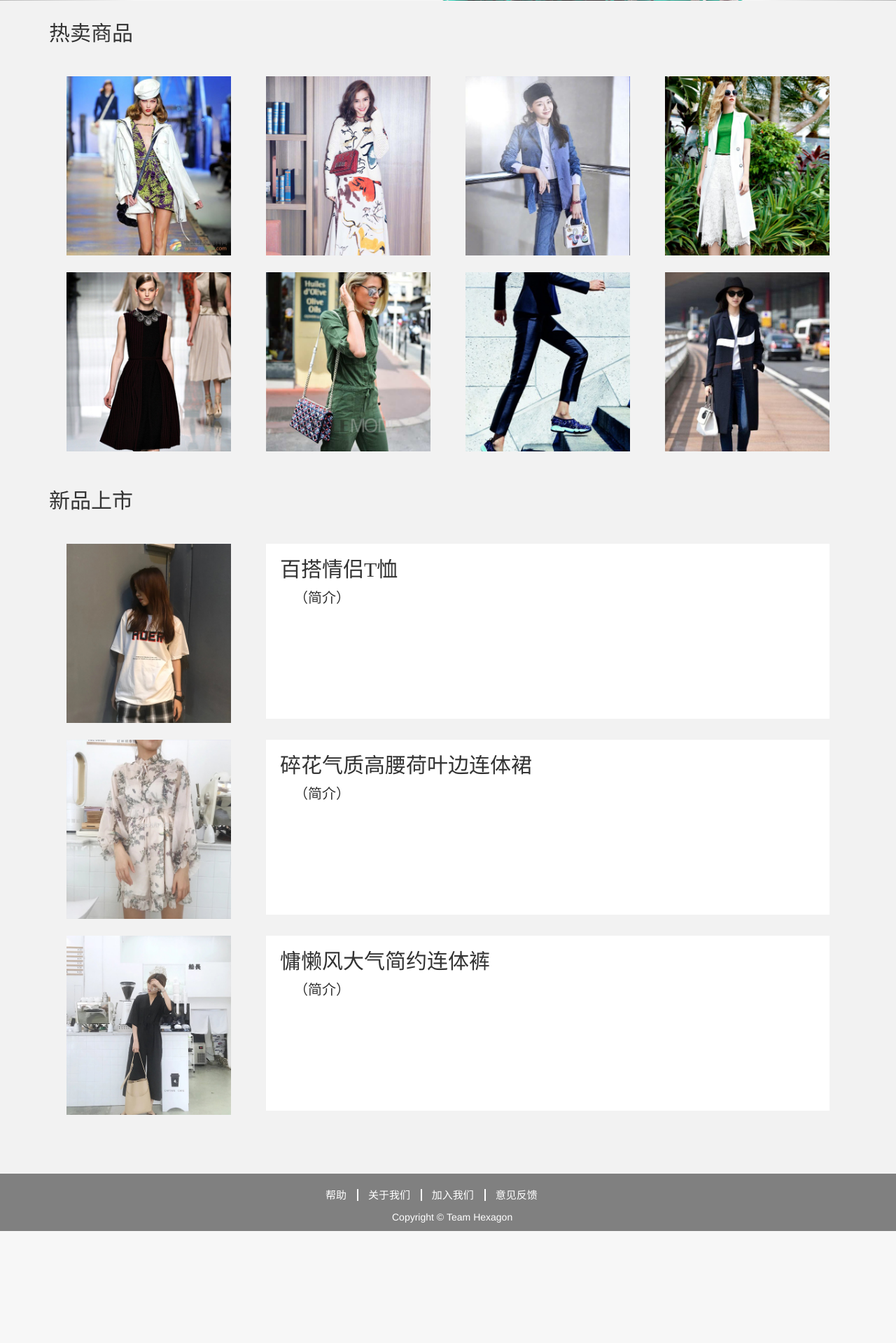
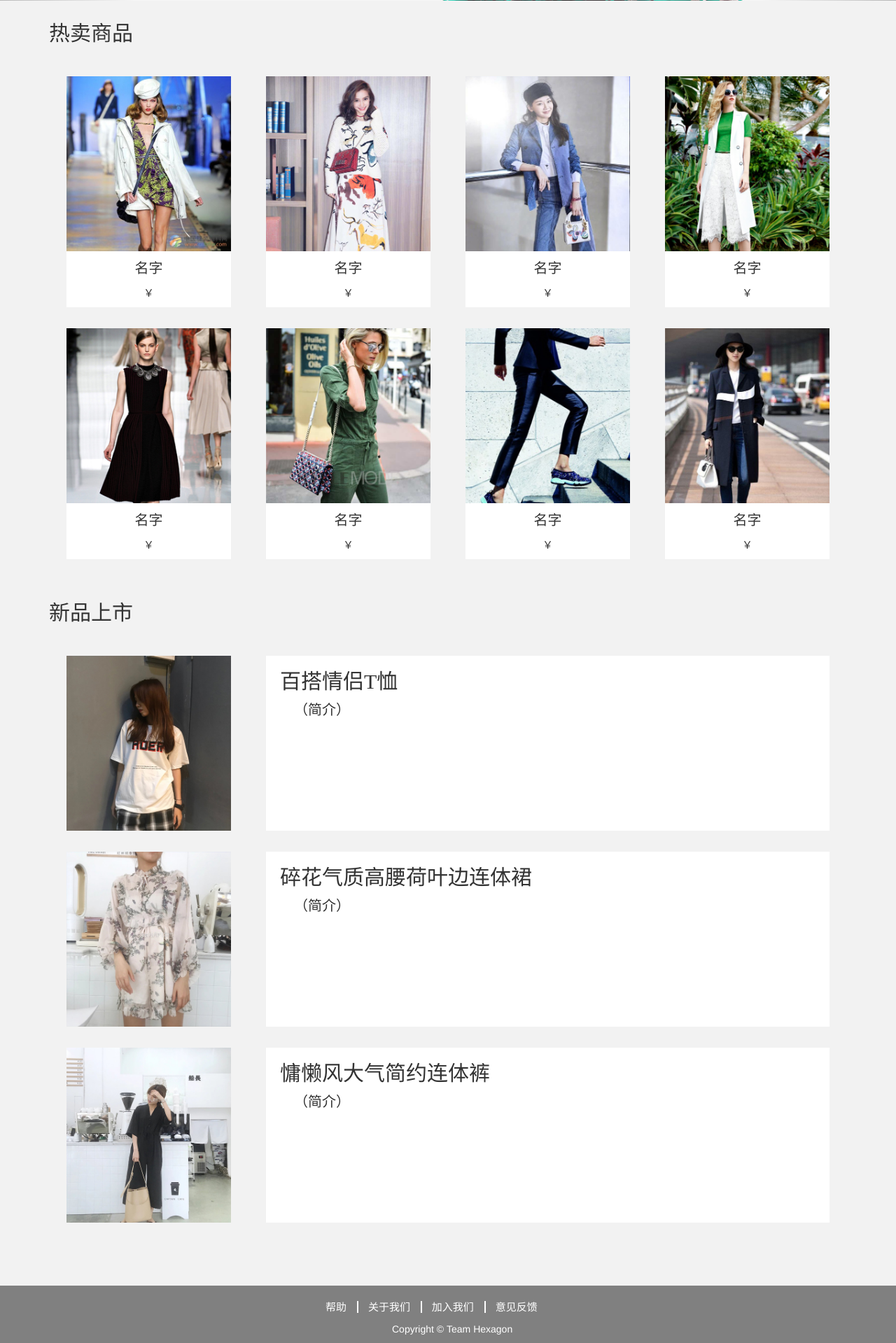
Before and after one commit to lockoct/ShoppingWebsiteHomework, a PHP site: page /static/html/index.html in a window 1280 px wide. Shown: the part 632-2551 px from the top of the page at 70% size. Before the commit the page ends 2391 px from the top, so only its background shows below. Run offline with PHP 8.4, Linux system fonts and the light colour scheme.

Commit message:
内容增加
1.主页热卖商品部分增加了显示商品名字和价格的部分
2.轮播图会自动开始播放

```diff
--- a/static/css/index.css
+++ b/static/css/index.css
@@ -71,12 +71,43 @@ h2{
     margin-top: 10px;
     margin-left: 10px;
     margin-right: 10px;
+    margin-bottom: 0px;
+    height: 250px;
+    background-color: white;
+}
+
+.shopInfo{
+    margin-left: 10px;
+    margin-right: 10px;
+    margin-top: 0px;
+    margin-bottom: 20px;
+    height: 80px;
+    background-color: white;
+}
+
+.shopInfo p.name{
+    margin-bottom: 5px;
+    padding-top: 10px;
+    font-size: 20px;
+    text-align: center;
+}
+
+.shopInfo p.price{
+    padding-top: 5px;
+    font-size: 15px;
+    text-align: center;
+}
+
+.shopItem-new{
+    margin-top: 10px;
+    margin-left: 10px;
+    margin-right: 10px;
     margin-bottom: 20px;
     height: 250px;
     background-color: white;
 }
 
-.shopItem h3{
+.shopItem-new h3{
     font-size: 30px;
     font-family: "Microsoft YaHei";
     padding-top: 20px;
@@ -84,7 +115,7 @@ h2{
     margin-left: 20px;
 }
 
-.shopItem p{
+.shopItem-new p{
     margin-left: 40px;
     font-size: 20px;
     font-family: "Microsoft YaHei";
--- a/static/html/index.html
+++ b/static/html/index.html
@@ -10,6 +10,7 @@
         <link rel="stylesheet" href="../css/index.css">
         <script src="../js/jquery-3.3.1.min.js"></script>
         <script src="../js/bootstrap.min.js"></script>
+        <script src="../js/index.js"></script>
         <title>新华服装商城 - 主页</title>
     </head>
 
@@ -152,44 +153,77 @@
                 <!-- 商品第一行 -->
                 <div class="col-md-3 col-md-offset-0 col-sm-4 col-sm-offset-0 col-xs-10 col-xs-offset-1">
                     <div class="shopItem">
-                        <img src="../image/girl_6.jpg" width="100%">
+                        <img src="../image/girl_6.jpg" width="100%" height="100%">
+                    </div>
+
+                    <div class="shopInfo">
+                        <p class="name">名字</p>
+                        <p class="price">￥</p>
                     </div>
                 </div>
                 <div class="col-md-3 col-md-offset-0 col-sm-4 col-sm-offset-0 col-xs-10 col-xs-offset-1">
                     <div class="shopItem">
-                        <img src="../image/girl_7_1.jpg" width="100%">
+                        <img src="../image/girl_7_1.jpg" width="100%" height="100%">
+                    </div>
+                    <div class="shopInfo">
+                        <p class="name">名字</p>
+                        <p class="price">￥</p>
                     </div>
                 </div>
                 <div class="col-md-3 col-md-offset-0 col-sm-4 col-sm-offset-0 col-xs-10 col-xs-offset-1 ">
                     <div class="shopItem">
-                        <img src="../image/girl_8_1.jpg" width="100%">
+                        <img src="../image/girl_8_1.jpg" width="100%" height="100%">
+                    </div>
+                    <div class="shopInfo">
+                        <p class="name">名字</p>
+                        <p class="price">￥</p>
                     </div>
                 </div>
                 <div class="col-md-3 col-md-offset-0 col-sm-4 col-sm-offset-0 col-xs-10 col-xs-offset-1 ">
                     <div class="shopItem">
-                        <img src="../image/girl_9_1.jpg" width="100%">
+                        <img src="../image/girl_9_1.jpg" width="100%" height="100%">
+                    </div>
+                    <div class="shopInfo">
+                        <p class="name">名字</p>
+                        <p class="price">￥</p>
                     </div>
                 </div>
 
                 <!-- 商品第二行 -->
                 <div class="col-md-3 col-md-offset-0 col-sm-4 col-sm-offset-0 col-xs-10 col-xs-offset-1 ">
                     <div class="shopItem">
-                        <img src="../image/girl_10_1.jpg" width="100%">
+                        <img src="../image/girl_10_1.jpg" width="100%" height="100%">
+                    </div>
+                    <div class="shopInfo">
+                        <p class="name">名字</p>
+                        <p class="price">￥</p>
                     </div>
                 </div>
                 <div class="col-md-3 col-md-offset-0 col-sm-4 col-sm-offset-0 col-xs-10 col-xs-offset-1 ">
                     <div class="shopItem">
-                        <img src="../image/girl_11_1.jpg" width="100%">
+                        <img src="../image/girl_11_1.jpg" width="100%" height="100%">
+                    </div>
+                    <div class="shopInfo">
+                        <p class="name">名字</p>
+                        <p class="price">￥</p>
+                    </div>
+                </div>
+                <div class="col-md-3 col-md-offset-0 col-sm-4 col-sm-offset-2 col-xs-10 col-xs-offset-1 ">
+                    <div class="shopItem">
+                        <img src="../image/girl_12_1.jpg" width="100%" height="100%">
+                    </div>
+                    <div class="shopInfo">
+                        <p class="name">名字</p>
+                        <p class="price">￥</p>
                     </div>
                 </div>
                 <div class="col-md-3 col-md-offset-0 col-sm-4 col-sm-offset-0 col-xs-10 col-xs-offset-1 ">
                     <div class="shopItem">
-                        <img src="../image/girl_12_1.jpg" width="100%">
+                        <img src="../image/girl_13_1.jpg" width="100%" height="100%">
                     </div>
-                </div>
-                <div class="col-md-3 col-md-offset-0 col-sm-4 col-sm-offset-0 col-xs-10 col-xs-offset-1 ">
-                    <div class="shopItem">
-                        <img src="../image/girl_13_1.jpg" width="100%">
+                    <div class="shopInfo">
+                        <p class="name">名字</p>
+                        <p class="price">￥</p>
                     </div>
                 </div>
             </div>
@@ -198,12 +232,12 @@
                 <h2>新品上市</h2>
                 <!-- 商品第一行 -->
                 <div class="col-md-3 col-md-offset-0 col-sm-4 col-sm-offset-0 col-xs-10 col-xs-offset-1">
-                    <div class="shopItem">
-                        <img src="../image/w2.jpg" width="100%">
+                    <div class="shopItem-new">
+                        <img src="../image/w2.jpg" width="100%" height="100%">
                     </div>
                 </div>
                 <div class="col-md-9 col-md-offset-0 col-sm-8 col-sm-offset-0 col-xs-10 col-xs-offset-1">
-                    <div class="shopItem">
+                    <div class="shopItem-new">
                         <h3>百搭情侣T恤</h3>
                         <p>
                             （简介）
@@ -213,12 +247,12 @@
 
                 <!-- 商品第二行 -->
                 <div class="col-md-3 col-md-offset-0 col-sm-4 col-sm-offset-0 col-xs-10 col-xs-offset-1 ">
-                    <div class="shopItem">
-                        <img src="../image/w.jpg" width="100%">
+                    <div class="shopItem-new">
+                        <img src="../image/w.jpg" width="100%" height="100%">
                     </div>
                 </div>
                 <div class="col-md-9 col-md-offset-0 col-sm-8 col-sm-offset-0 col-xs-10 col-xs-offset-1 ">
-                    <div class="shopItem">
+                    <div class="shopItem-new">
                         <h3>碎花气质高腰荷叶边连体裙</h3>
                         <p>
                             （简介）
@@ -228,12 +262,12 @@
 
                 <!-- 商品第三行 -->
                 <div class="col-md-3 col-md-offset-0 col-sm-4 col-sm-offset-0 col-xs-10 col-xs-offset-1 ">
-                    <div class="shopItem">
-                        <img src="../image/w1.jpg" width="100%">
+                    <div class="shopItem-new">
+                        <img src="../image/w1.jpg" width="100%" height="100%">
                     </div>
                 </div>
                 <div class="col-md-9 col-md-offset-0 col-sm-8 col-sm-offset-0 col-xs-10 col-xs-offset-1 ">
-                    <div class="shopItem">
+                    <div class="shopItem-new">
                         <h3>慵懒风大气简约连体裤</h3>
                         <p>
                             （简介）
--- /dev/null
+++ b/static/js/index.js
@@ -0,0 +1,5 @@
+$(function(){
+    $('.carousel').carousel({
+        interval:2000
+    })
+});
```
